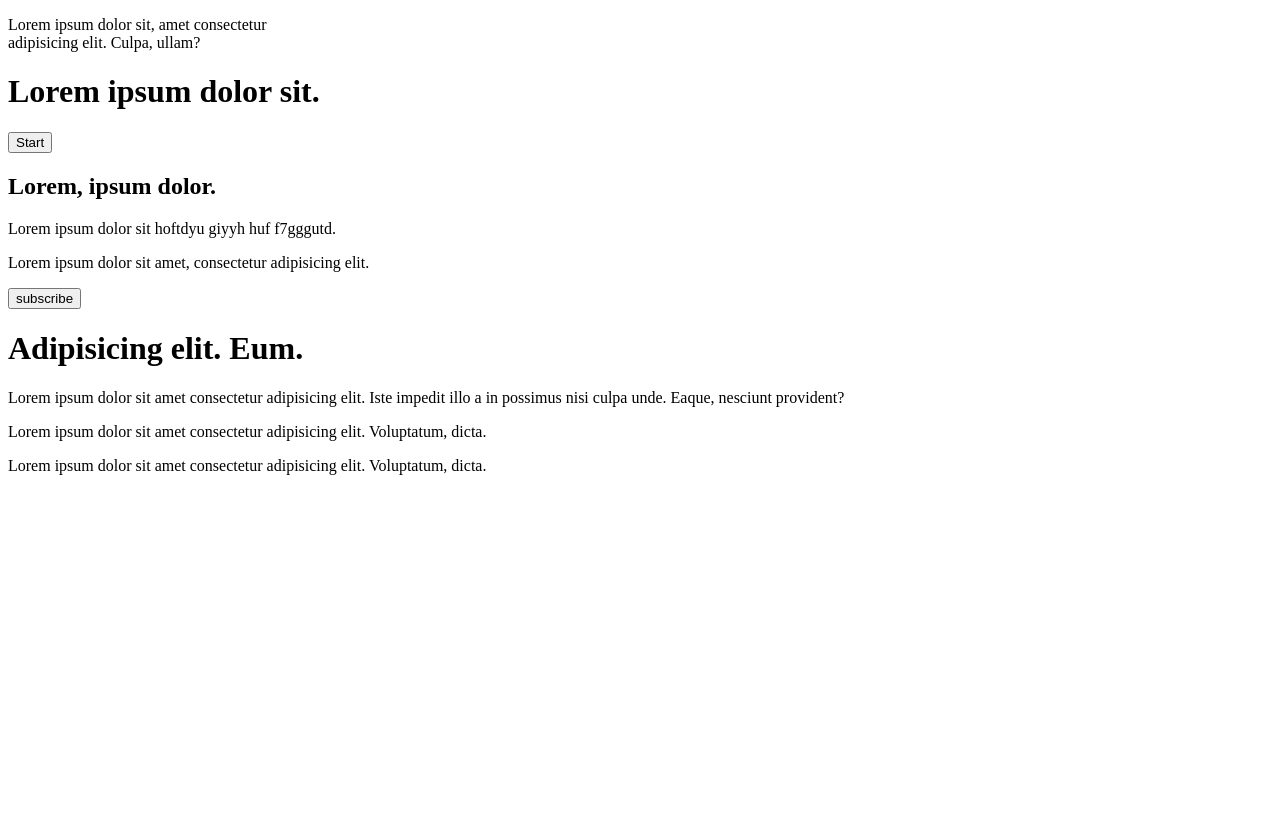
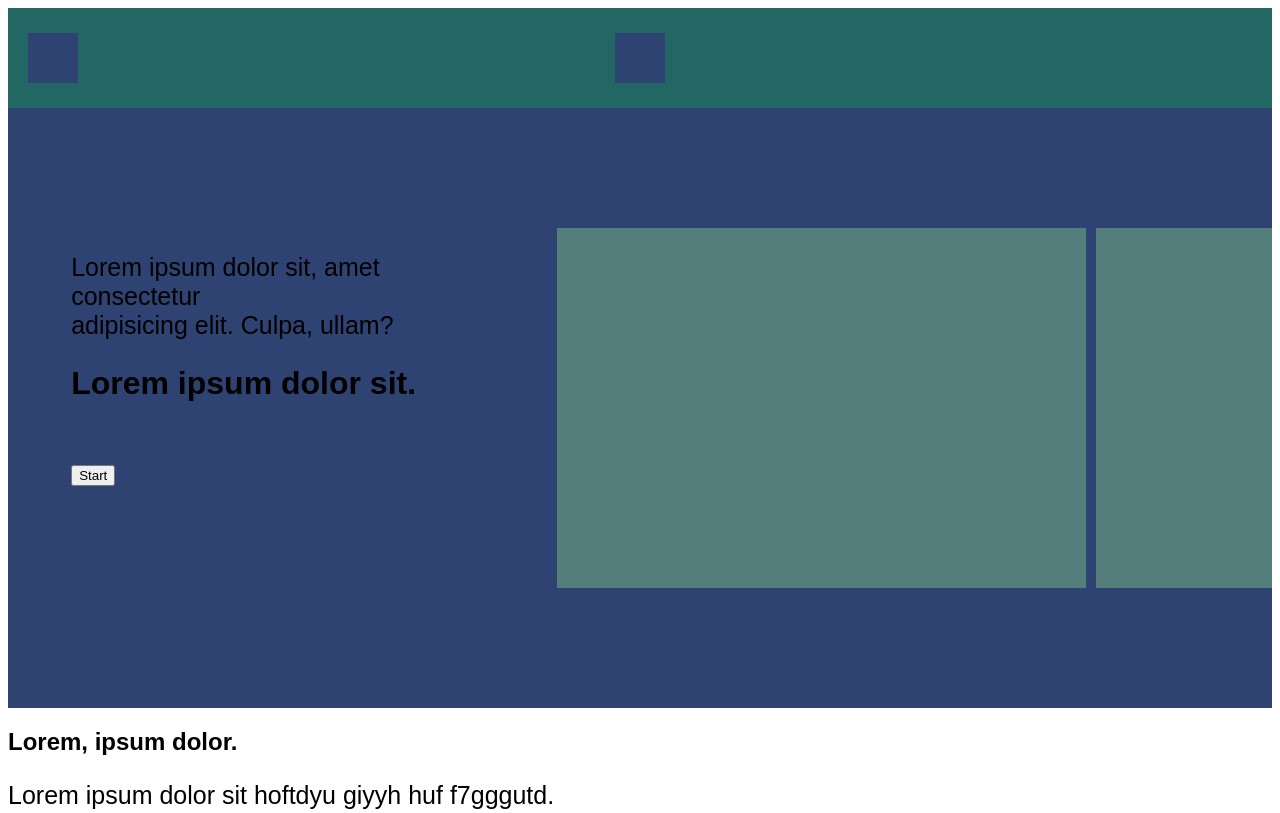
Before and after one commit to AzariahSILAS/practice-layout, a plain HTML site: page layout/index.html in a window 1280 px wide. Shown: the top 813 px of the page. Drawn offline with Linux system fonts and the light colour scheme.

Commit message:
Update styles.css
added a new layout from pinterest

```diff
--- a/layout/styles.css
+++ b/layout/styles.css
@@ -1,41 +1,58 @@
-.space{
-    height: 50vh;
+*{
+    font-family: Arial, Helvetica, sans-serif;
 }
-.flex-box{
+p{
+    font-size: 25px;
+}
+header{
     display: flex;
-    border: 4px solid black;
-    gap: 10px 10px;
-    justify-content: center;
-    /* height: 25vh; */
-    align-items: flex-end;
-    flex-wrap: wrap;
-    /* min-width: 20em; */
-}
-.flex-item{
-    width: 10em;
-    height: 10em;
-    background-color: aqua;
-    border: 2px solid rgb(146, 116, 221);
-
+    width: 100%;
+    height: 100px;
+    background-color: #226764;
+    /* justify-content: center; */
+    align-items: center;
 }
 
+.nav-icon{
+    width: 50px;
+    height: 50px;
+    background-color: #2E4372;
+    margin-left: 20px;
+    position: absolute;
+    z-index: 10;
+}
+
+.logo-div{
+    width: 50px;
+    height: 50px;
+    background-color: #2E4372;
+    margin: auto;
+}
+/* ---------nav--------- */
 
 
-@media  (max-width: 709px) {
-    .flex-item{
-        width: 20em;
-        height: 20em;
-
-
-    }
-
+.maine-container1{
+    background-color: #2E4372;
+    display: flex;
+    height: 600px;
+    gap: 10px;
+    align-items: center;
+    justify-content: flex-end;
 }
-@media  (max-width: 370px) {
-    .flex-item{
-        width: 15em;
-        height: 15em;
-
-
-    }
-
+.text-box{
+    margin: 0 5% 0 5%;
+    height: 60%;
 }
+.text-box button{
+margin-top: 10%;
+}
+.img-div1{
+    background-color: #537E7C ;
+    width: 45%;
+    height: 60%;
+}
+.img-div2{
+    background-color: #537E7C ;
+    width: 15%;
+    height: 60%;
+}
```
